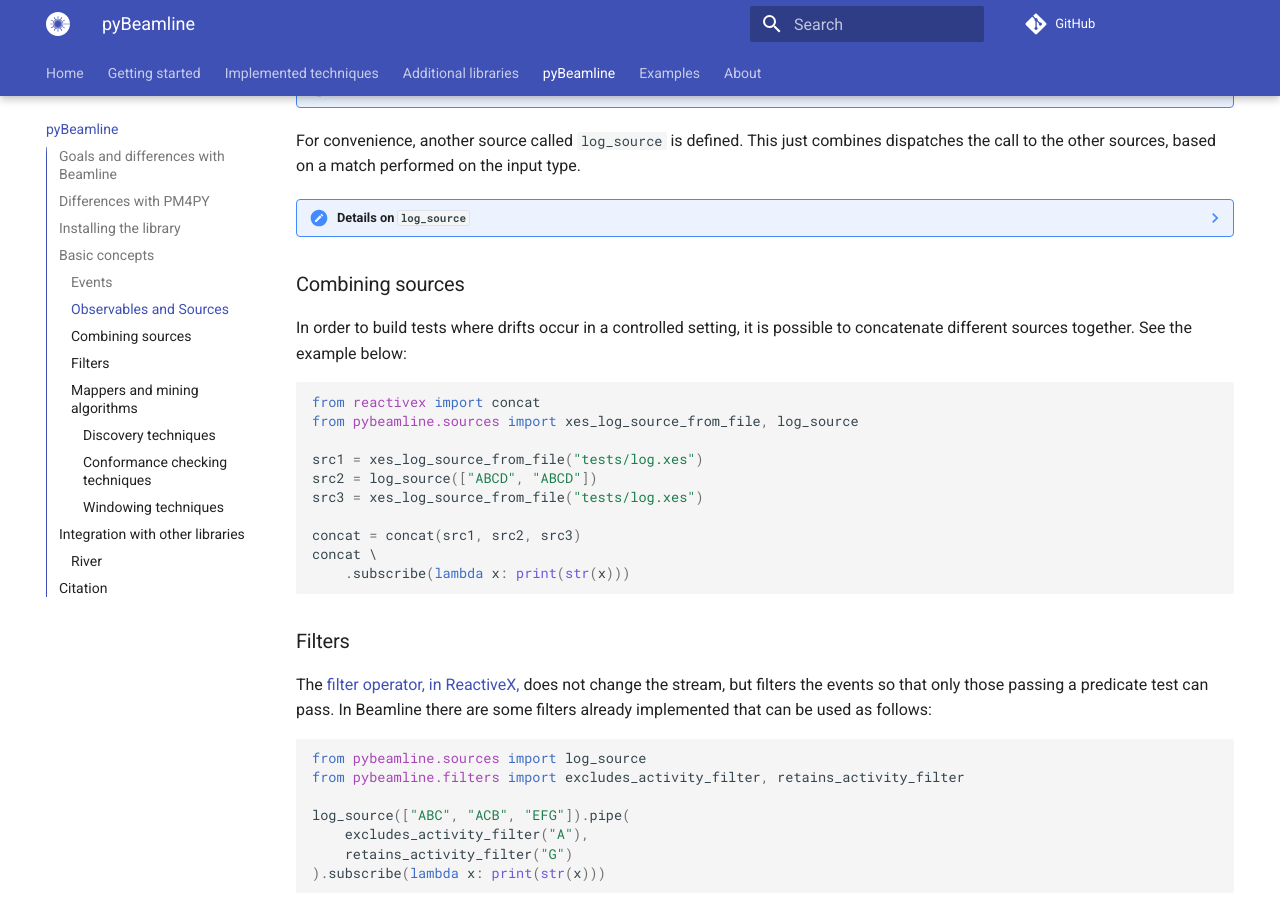
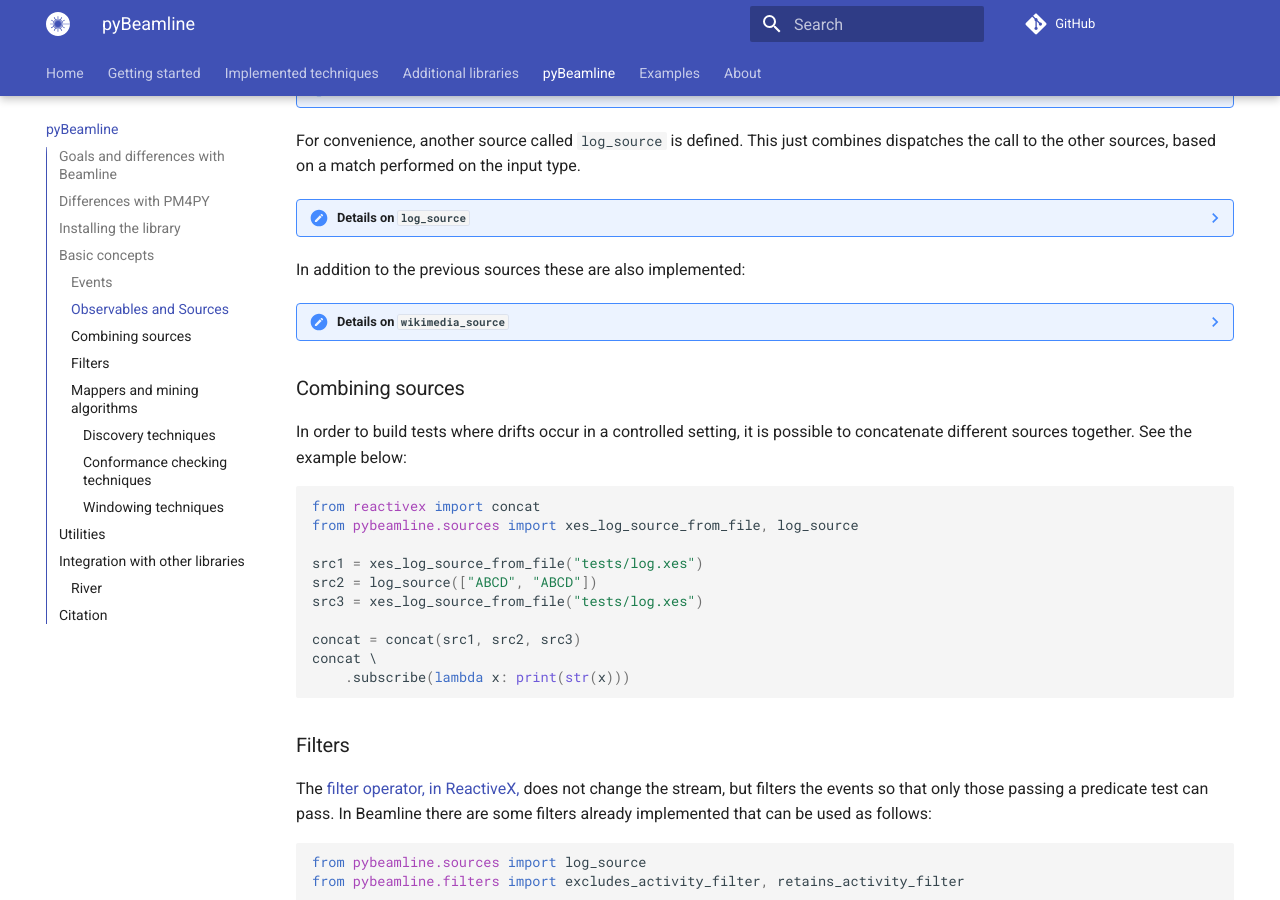
Before and after one commit to beamline/docs, an MkDocs documentation site: the page built from docs/pybeamline.md, in a window 1280 px wide and 900 px high, scrolled down 2668 px. Built offline with MkDocs 1.6.1 and Material for MkDocs 9.7.7, drawn with Linux system fonts in a browser that asks for light colours; comment, search, counter and statistics services are not loaded; some of the changed text lies outside the part shown.

Commit message:
Updated docs with DFG and Wikiedits functions

````diff
--- a/docs/pybeamline.md
+++ b/docs/pybeamline.md
@@ -153,6 +153,30 @@
     log_source(["ABC", "ACB", "EFG"]) # This is equivalent to string_test_source(["ABC", "ACB", "EFG"])
     ```
 
+In addition to the previous sources these are also implemented:
+
+??? note "Details on `wikimedia_source`"
+    Source that connects to the stream of recent change operations happening on the Media Wiki websites (see <https://wikitech.wikimedia.org/wiki/Event_Platform/EventStreams_HTTP_Service> and <https://www.mediawiki.org/wiki/Manual:RCFeed>). Example usage:
+    ```python
+    from pybeamline.sources.real_world_sources import wikimedia_source
+
+    wikimedia_source() \
+        .subscribe(lambda x: print(str(x)))
+
+    input()
+    ```
+    It is advisable to apply a filter operation to consider only events relevant to one of the websites, such as:
+    ```python
+    from pybeamline.sources.real_world_sources import wikimedia_source
+    from pybeamline.filters import retains_on_event_attribute_equal_filter
+
+    wikimedia_source().pipe(
+        retains_on_event_attribute_equal_filter("wiki", ["dewiki"]),
+    ).subscribe(lambda x: print(str(x)))
+
+    input()
+    ```
+
 ### Combining sources
 
 In order to build tests where drifts occur in a controlled setting, it is possible to concatenate different sources together. See the example below:
@@ -286,6 +310,19 @@
     ('C', 'B')
     ```
 
+??? note "Details on `simple_dfg_miner`"
+    An algorithm that simply constructs the DFG considering infinite amount of memory available. It has 2 parameters: the `model_update_frequency` that determines how often the model should be updated, and the `min_relative_frequency` that determines the minimum relative frequency that a directly follow relations should have to be generated.
+
+    An example of how the algorithm can be used is the following:
+    ```python
+    from pybeamline.sources.real_world_sources import wikimedia_source
+    from pybeamline.algorithms.discovery.dfg_miner import simple_dfg_miner
+
+    wikimedia_source().pipe(
+        simple_dfg_miner()
+    ).subscribe(lambda x: print(str(x)))
+    ```
+
 ??? note "Details on `heuristics_miner_lossy_counting`"
     An algorithm to mine a Heuristics Net using the Lossy Counting algorithm. The Heuristics Net is the same type as in the PM4PY library (see <https://pm4py.fit.fraunhofer.de/documentation#item-3-3>)
 
@@ -414,6 +451,29 @@
     ```
     In this case, the only model extracted embeds both traces inside.
 
+## Utilities
+
+There are some utilities functionalities implemented in the library. They are listed below:
+
+??? note "Details on `dfg_to_graphviz`"
+    This function allows the transformation of the DFG produced with the `simple_dfg_miner` into the corresponding Graphviz string. It can be used for visualization of the model.
+
+    An example is shown in the following:
+    ```python
+    from pybeamline.sources.real_world_sources import wikimedia_source
+    from pybeamline.algorithms.discovery.dfg_miner import simple_dfg_miner
+    from pybeamline.utils import dfg_to_graphviz
+
+    def display(graphviz_string):
+        print(graphviz_string) # In reality, a more advance processing is expected here :)
+
+    wikimedia_source().pipe(
+        simple_dfg_miner()
+    ).subscribe(lambda x: display(dfg_to_graphviz(x)))
+    ```
+
+
+
 
 ## Integration with other libraries
 
````
